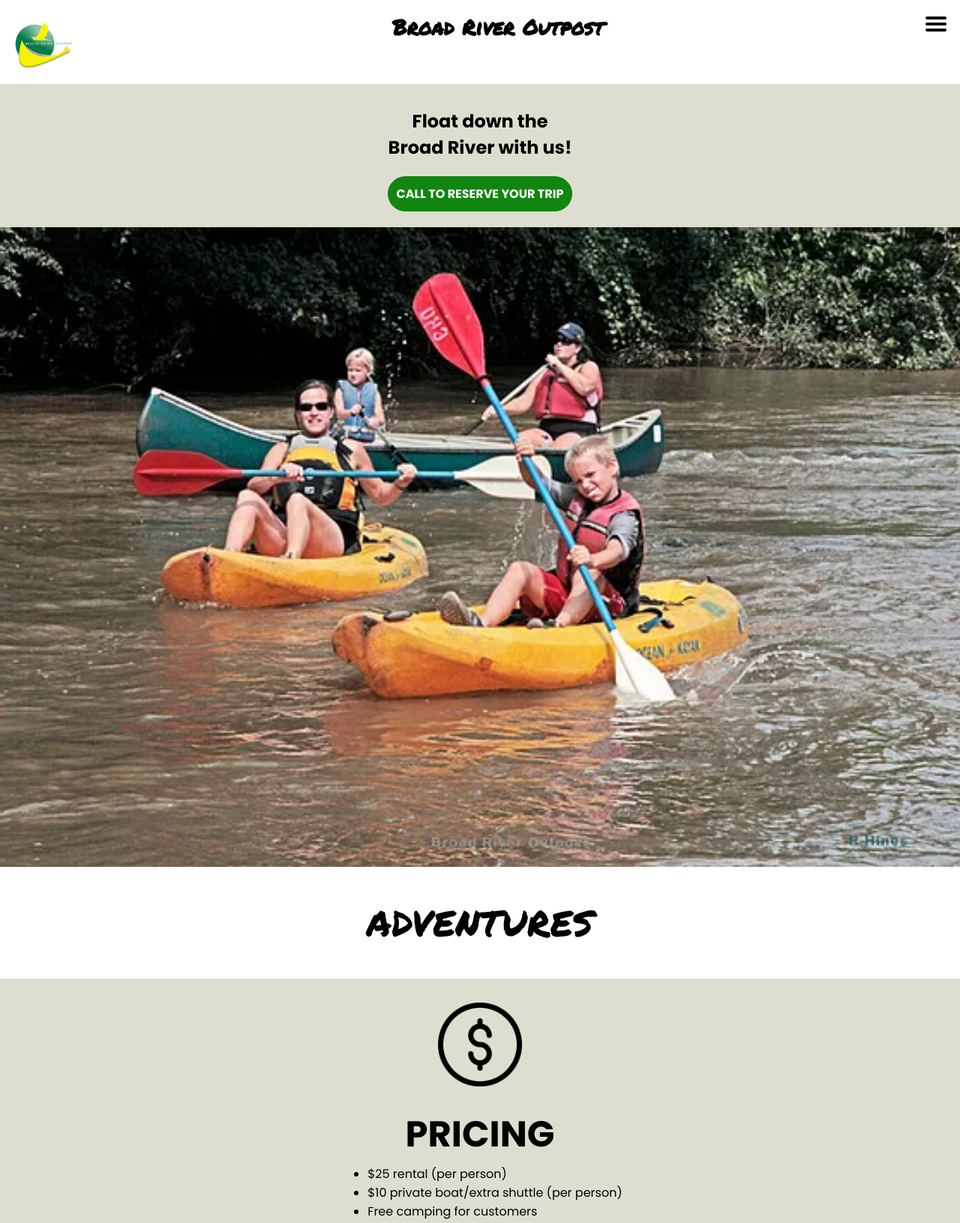
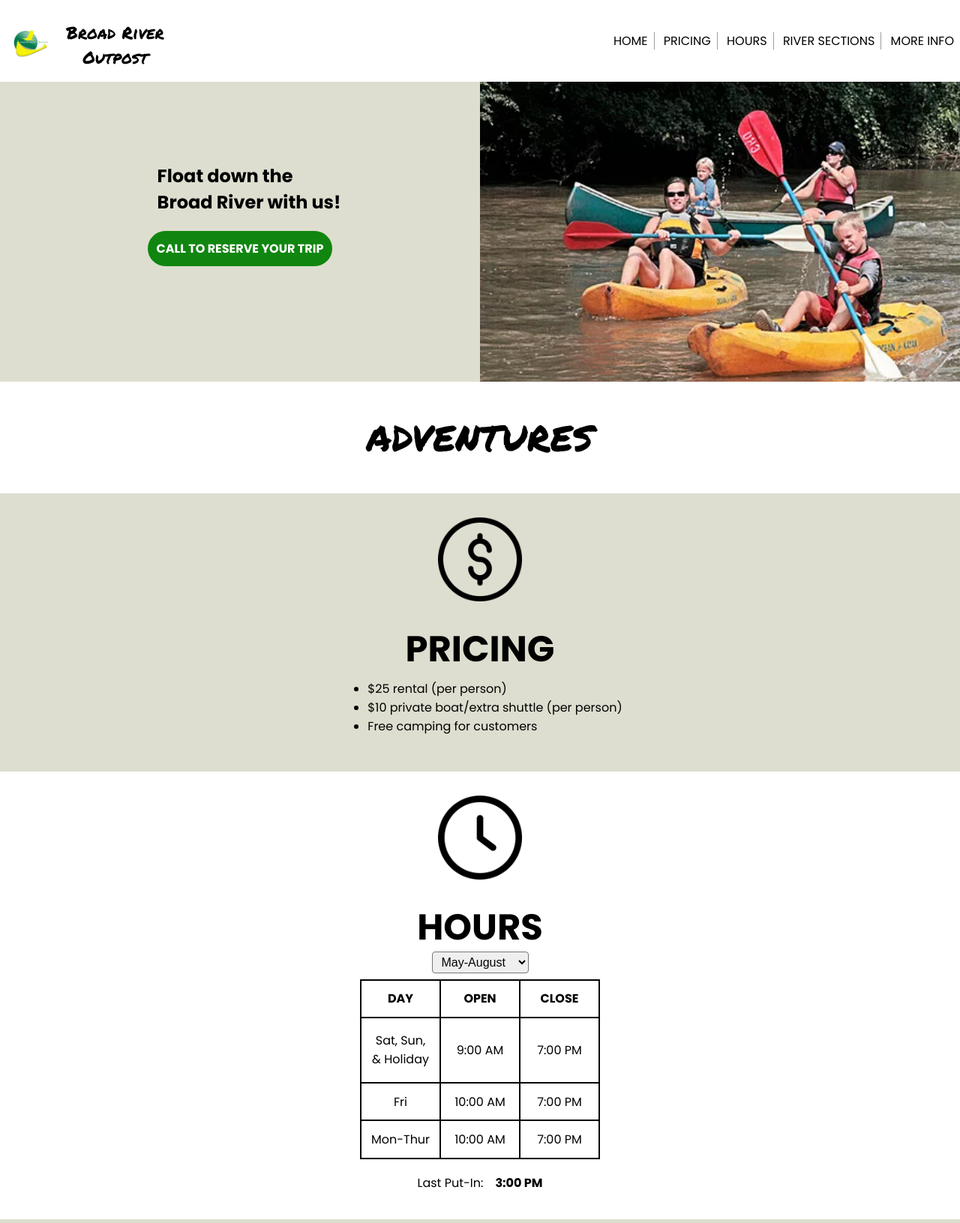
Before and after one commit to ryangreene6/BroWebsite, a plain HTML site: page index.html in a window 1280 px wide. Shown: the top 1631 px of the page at 75% size. Drawn offline with Linux system fonts and the light colour scheme.

Commit message:
Add files via upload

```diff
--- a/index.html
+++ b/index.html
@@ -9,25 +9,27 @@
 </head>
 <body>
 
+    <div class="stick">
+        <div class="navbar">
+            <div class="container-nav">
 
-    <div class="navbar">
-        <div class="container-nav">
 
-            <img class="logo-icon" src="media/bro-logo.png" alt="logo">
-            <a class="logo-text" href="#">Broad River Outpost</a>
+                <img class="logo-icon" src="media/bro-logo.png" alt="logo">
+                <a class="logo-text" href="#">Broad River Outpost</a>
 
-            <img id="mobile-hamburger" iclass="mobile-menu" src="media/Hamburger_icon.svg.png" alt="Hamburger icon">
+                <label id="hamlabel" for="toggle">&#9776;</label>
 
-            <nav>
-                <img id="mobile-exit" class="mobile-menu-exit" src="media/x-mark.png" alt="Close Menu">
-                <ul>
-                    <li> <a href="#">Home</a> </li>
-                    <li> <a href="">Pricing</a> </li>
-                    <li> <a href="">Camping</a> </li>
-                    <li> <a href="">More Info</a> </li>
+            </div>
+        </div>
 
-                </ul>
-            </nav>
+        <input type="checkbox" id="toggle"/>
+
+        <div class="mobile-menu">
+            <a href="#">Home</a>
+            <a href="">Pricing</a>
+            <a href="">Hours</a>
+            <a href="">River Sections</a>
+            <a id="moreinfolink" href="">More Info</a>
         </div>
 
     </div>
@@ -76,11 +78,12 @@
                 <h2 class="hours-title">HOURS</h2>
 
                 <select name="hours-select" id="hours-select">
-                    <option value="March">March</option>
-                    <option value="April">April</option>
-                    <option value="May-August">May-August</option>
-                    <option value="September">September</option>
-                    <option value="October">October</option>
+                    <option id="maropt" value="3">March</option>
+                    <option id="apropt" value="4">April</option>
+                    <option id="mayaugopt" value="5">May-August</option>
+                    <option id="sepopt" value="9">September</option>
+                    <option id="octopt" value="10">October</option>
+                    <option id="offopt" value="11">(Off Season)</option>
                 </select>
 
                 <table class="hours-table">
@@ -90,24 +93,27 @@
                         <th>CLOSE</th>
                     </tr>
                     <tr>
-                        <td>Sat, Sun, <br> &amp; Holiday</td>
+                        <td class="tc1">Sat, Sun, <br> &amp; Holiday</td>
                         <td id="open-wknd">open-wknd</td>
                         <td id="close-wknd">close-wknd</td>
                     </tr>
                     <tr>
-                        <td>Fri</td>
+                        <td class="tc1">Fri</td>
                         <td id="open-fri">open-fri</td>
                         <td id="close-fri">close-fri</td>
                     </tr>
                     <tr>
-                        <td>Mon-Thur</td>
+                        <td class="tc1">Mon-Thur</td>
                         <td id="open-mth">open-mth</td>
                         <td id="close-mth">close-mth</td>
                     </tr>
                 </table>
 
-                <p class="lastputin">Last Put-In: </p>
-                <P class="lastputin" id="putintime"></P>
+                <div class="putindiv">
+                    <p class="lastputin">Last Put-In:</p>
+                    <P class="lastputin" id="putintime"></P>
+                </div>
+
 
             </div>
 
@@ -205,6 +211,7 @@
 
     </section>
 
+    <script src="main.js"></script>
 
 </body>
 </html>
--- a/main.css
+++ b/main.css
@@ -7,7 +7,6 @@
   --bg2: #c2c5a98f;
 }
 
-/* TEMPORARY */
 iframe {
   height: 20em;
   width: auto;
@@ -17,8 +16,6 @@ img {
   width: 7em;
   height: 7em;
 }
-
-/*  */
 
 body {
     background-color: var(--bg1);
@@ -45,35 +42,85 @@ section.hero {
   padding: 1em;
 }
 
+.stick {
+  position: -webkit-sticky;
+  position: sticky;
+  top: 0;
+  border-bottom: 1px solid rgb(102, 102, 102);
+}
+
 .logo-text {
   text-decoration: none;
   font-family: permanent marker;
-  font-weight: 700;
+  font-weight: 500;
   color: #000000;
-  font-size: 1.75em;
-  width: 50%;
+  font-size: 1.4em;
+  width: 8em;
   text-align: center;
+  padding-top: .5em;
 }
 
 .logo-icon {
-  width: 5em;
-  height: 5em;
+  width: 3em;
+  height: 3em;
 
 }
- #mobile-hamburger {
+ #mobile-hamburger, #mobile-exit{
    width: 2em;
    height: 2em;
  }
 
+ #hamlabel {
+   font-size: 2em;
+   line-height: 1em;
+   cursor: pointer;
+   margin-top: .3em;
+
+ }
+
  .container-nav {
   display: flex;
-  align-items: flex-start;
+  align-items:flex-start;
   justify-content:space-between;
+ }
+
+.mobile-menu {
+  text-decoration: none;
+  list-style-type: none;
+  margin: 0;
+  padding: 0;
+  border: 0;
+  background: rgb(71, 71, 71);
+  line-height: 70px;
+  font-size: larger;
+  width: 100%;
+  text-align: center;
+  border-top: 1px solid rgb(102, 102, 102);
+  display: none;
+  position: absolute;
 }
 
- nav {
-   display: none;
- }
+.mobile-menu a {
+  text-decoration: none;
+  margin: 0;
+  color: rgb(255, 255, 255);
+  font-size: 1em;
+  display: block;
+  border-bottom: 1px solid rgb(102, 102, 102);
+}
+
+nav {
+  display: none;
+}
+
+#toggle {
+  display: none;
+}
+
+#toggle:checked + .mobile-menu {
+  display:block;
+
+}
 
  #mobile-hamburger {
    cursor: pointer;
@@ -111,6 +158,13 @@ section.hero {
 .hero-pic {
   width: 100%;
   height: auto;
+
+}
+
+.hero {
+  overflow: hidden;
+  background: var(--bg2);
+  margin: 0;
 }
 
 .adventures-title {
@@ -147,17 +201,37 @@ section.hero {
   border-radius: 0.25em;
   padding: 0.25em 0.5em;
   margin: .5em .5em;
+
 }
 
-.hours-table, tr, th, td {
+#hours-select-items {
+  padding: 10px;
+}
+
+.select-items {
+  position: absolute;
+  background-color: DodgerBlue;
+  top: 100%;
+  left: 0;
+  right: 0;
+  z-index: 99;
+}
+
+.hours-table, th, td {
   border: 2px solid rgb(0, 0, 0);
   border-collapse: collapse;
-  padding: 5px;
+  padding: 3px;
 }
 
 .hours-table {
   width: 20em;
+  height: 15em;
+  text-align: center;
+  table-layout: fixed;
+}
 
+.tc1 {
+  text-align: l;
 }
 
 .upper, .lower {
@@ -193,3 +267,116 @@ section.hero {
 .covid-title, .sections-title {
   text-align: center;
 }
+
+.putindiv {
+  display: flex;
+  flex-direction: row;
+  line-height: 0;
+  margin-top: 1em;
+
+}
+
+#putintime {
+  font-weight: bold;
+  margin-left: 1em;
+}
+
+.location-map {
+  width: 90%;
+  margin-top: 20px;
+}
+
+@media only screen and (min-width: 768px) {
+
+  .stick {
+    all: unset;
+    display: flex;
+    align-items: center;
+    justify-content: space-between;
+  }
+
+  #hamlabel {
+    display: none;
+  }
+
+  .mobile-menu a {
+    color: black;
+    border: 0;
+    display: inline;
+    text-transform: uppercase;
+    padding: 0 .5em;
+    border-right: 1px solid rgb(156, 156, 156);
+  }
+
+  .mobile-menu {
+    all: unset;
+    display: block;
+    flex-direction: row;
+    justify-content: right;
+    width: 90%;
+    text-align: right;
+
+  }
+
+  .logo-icon {
+    margin-top: 15px;
+  }
+
+  .navbar {
+    padding-right: 0;
+  }
+
+  .mobile-menu a:hover {
+    color: rgb(136, 136, 136);
+  }
+
+  .phone-num-btn:hover {
+    background: rgb(23, 82, 16);
+  }
+
+  #moreinfolink {
+    border: 0;
+  }
+
+  .hero-col2 {
+    overflow: hidden;
+    height: 400px;
+  }
+}
+
+@media only screen and (min-width: 1000px) {
+
+  .container-hero {
+    display: flex;
+    align-items: flex-start;
+    justify-content: center;
+  }
+
+  .hero-col1 {
+    display: flex;
+    align-content: flex-start;
+    width: 50%;
+  }
+
+  .hero-col2 {
+    width: 50%;
+    overflow: hidden;
+
+  }
+
+  .hero-pic {
+    width: 125%;
+  };
+
+  #hero-title {
+    font-size: 2em;
+  }
+
+  #hero-title {
+    text-align: left;
+    margin-left: 1em;
+    margin-top: 4em;
+
+  }
+
+}
--- /dev/null
+++ b/main.js
@@ -0,0 +1,143 @@
+let marHours = {
+    month: 'March',
+    wknd_open: '10:00 AM',
+    wknd_close: '6:30 PM',
+    fri_open: '11:00 AM',
+    fri_close: '6:30 PM',
+    mth_open: 'CLOSED',
+    mth_close: 'CLOSED',
+    last_put_in: '2:30 PM'
+};
+
+let aprHours = {
+    month: 'April',
+    wknd_open: '10:00 AM',
+    wknd_close: '7:00 PM',
+    fri_open: '11:00 AM',
+    fri_close: '7:00 PM',
+    mth_open: '11:00 AM',
+    mth_close: '7:00 PM',
+    last_put_in: '2:30 PM'
+};
+
+let may_augHours = {
+    month: 'May-August',
+    wknd_open: '9:00 AM',
+    wknd_close: '7:00 PM',
+    fri_open: '10:00 AM',
+    fri_close: '7:00 PM',
+    mth_open: '10:00 AM',
+    mth_close: '7:00 PM',
+    last_put_in: '3:00 PM'
+};
+
+let sepHours = {
+    month: 'September',
+    wknd_open: '10:00 AM',
+    wknd_close: '7:00 PM',
+    fri_open: '11:00 AM',
+    fri_close: '7:00 PM',
+    mth_open: '11:00 AM',
+    mth_close: '7:00 PM',
+    last_put_in: '3:00 PM'
+};
+
+let octHours = {
+    month: 'October',
+    wknd_open: '10:00 AM',
+    wknd_close: '6:30 PM',
+    fri_open: '11:00 AM',
+    fri_close: '6:30 PM',
+    mth_open: 'CLOSED',
+    mth_close: 'CLOSED',
+    last_put_in: '2:30 PM'
+};
+
+let offHours = {
+    month: '(Off-Season)',
+    wknd_open: 'CLOSED',
+    wknd_close: 'CLOSED',
+    fri_open: 'CLOSED',
+    fri_close: 'CLOSED',
+    mth_open: 'CLOSED',
+    mth_close: 'CLOSED',
+    last_put_in: 'CLOSED'
+};
+
+function getCurrMonthNum() { //returns current month number
+    let d = new Date();
+    return d.getMonth() + 1;
+}
+
+function getMonthOpt(month) {
+
+    let outMonthOpt;
+
+    if (month == 3)
+        outMonthOpt = document.getElementById('maropt');
+    else if (month == 4)
+        outMonthOpt = document.getElementById('apropt');
+    else if (month == 5 || month == 6 || month == 7 || month == 8)
+        outMonthOpt = document.getElementById('mayaugopt');
+    else if (month == 9)
+        outMonthOpt = document.getElementById('sepopt');
+    else if (month == 10)
+        outMonthOpt = document.getElementById('octopt');
+    else
+        outMonthOpt = document.getElementById('offopt');
+
+    return outMonthOpt;
+}
+
+function getMonthObj(month) { //takes in month and gives associated month object
+
+    if (typeof month == String) {
+        month = Number(month);
+    }
+
+    let outMonth;
+
+    if (month == 3)
+        outMonth = marHours;
+    else if (month == 4)
+        outMonth = aprHours;
+    else if (month == 5 || month == 6 || month == 7 || month == 8)
+        outMonth = may_augHours;
+    else if (month == 9)
+        outMonth = sepHours;
+    else if (month == 10)
+        outMonth = octHours;
+    else
+        outMonth = offHours;
+
+    return outMonth;
+
+}
+
+function fillHours(monthObj) { //fills html table with data from month object
+
+    document.getElementById('open-wknd').innerHTML = monthObj.wknd_open;
+    document.getElementById('close-wknd').innerHTML = monthObj.wknd_close;
+    document.getElementById('open-fri').innerHTML = monthObj.fri_open;
+    document.getElementById('close-fri').innerHTML = monthObj.fri_close;
+    document.getElementById('open-mth').innerHTML = monthObj.mth_open;
+    document.getElementById('close-mth').innerHTML = monthObj.mth_close;
+
+    document.getElementById('putintime').innerHTML = monthObj.last_put_in;
+
+}
+
+//hours table execution
+
+//set hours based on current month, on load
+window.onload = fillHours(getMonthObj(getCurrMonthNum()));
+window.onload = getMonthOpt(getCurrMonthNum()).selected = 'selected';
+
+//fill table with selected hours when select box is changed
+document.getElementById('hours-select').addEventListener('change', function() {
+
+    let cMonth = getMonthObj(document.getElementById('hours-select').value);
+
+    fillHours(cMonth);
+
+});
```
